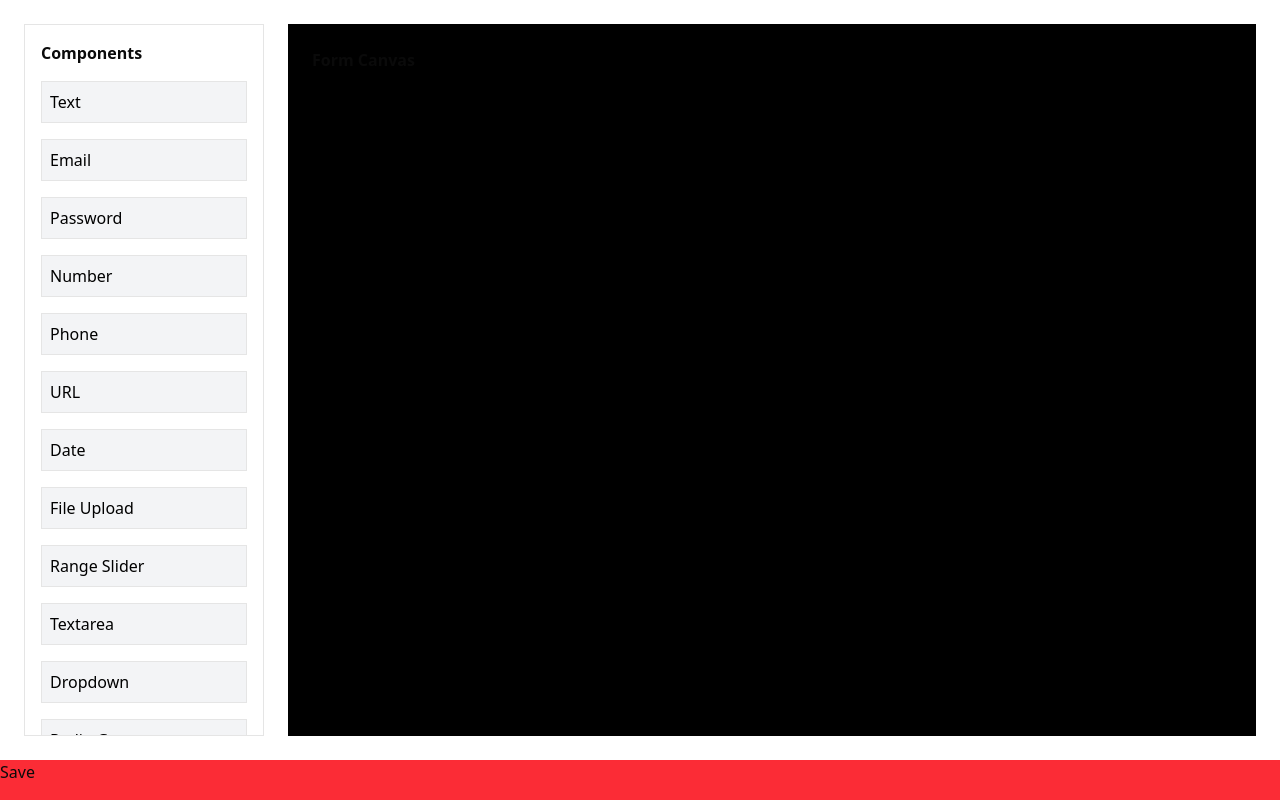
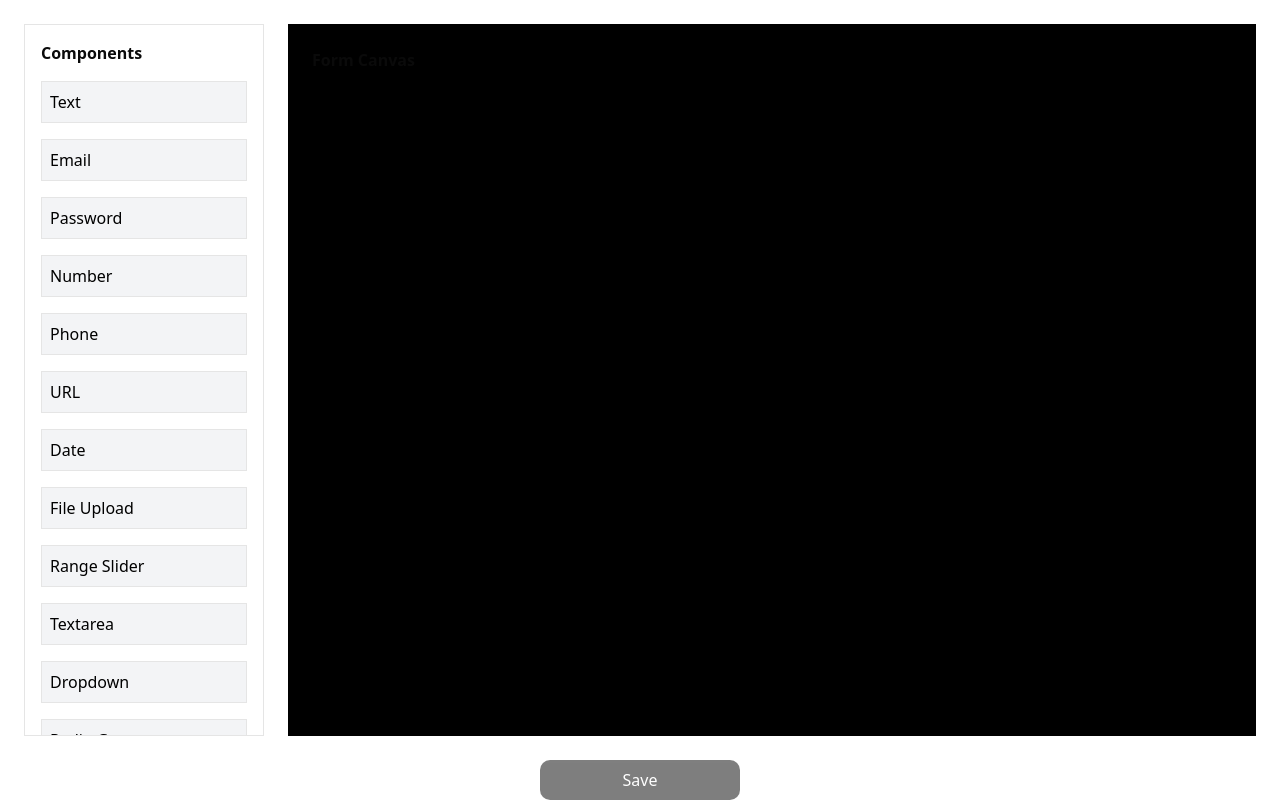
Before and after one commit to pranavk174/custom-form, a Next.js app: page / in a window 1280 px wide. Built offline with nearby package versions, Linux system fonts and the light colour scheme.

Commit message:
prod-deploy

```diff
--- a/src/app/page.tsx
+++ b/src/app/page.tsx
@@ -117,10 +117,14 @@ export default function Home() {
         </DragOverlay>
       </DndContext>
 
-      <div className="bg-red-500 h-[5vh]">
+      <div className=" flex justify-center items-center">
         <Link
           href="/Response"
-          onClick={() => {
+          className={`max-w-[200px] rounded-[10px] text-white text-center w-full ${data.length === 0 ? "pointer-events-none  opacity-50 mx-auto bg-black  py-2" : "bg-black py-2 text-white "}`}
+          onClick={(e) => {
+            if (data.length === 0) {
+              e.preventDefault();
+            }
             persistor.persist();
           }}
         >
```
